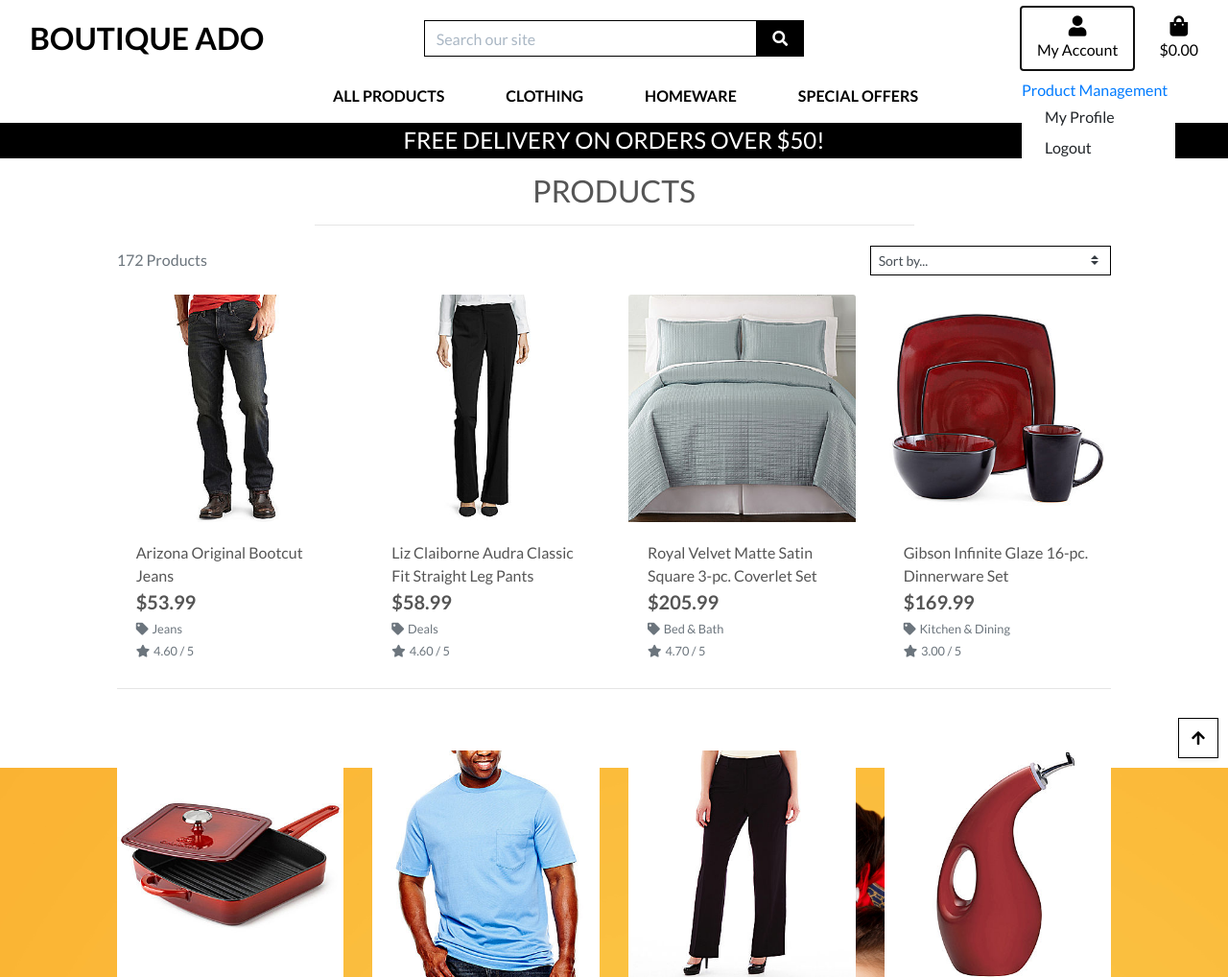
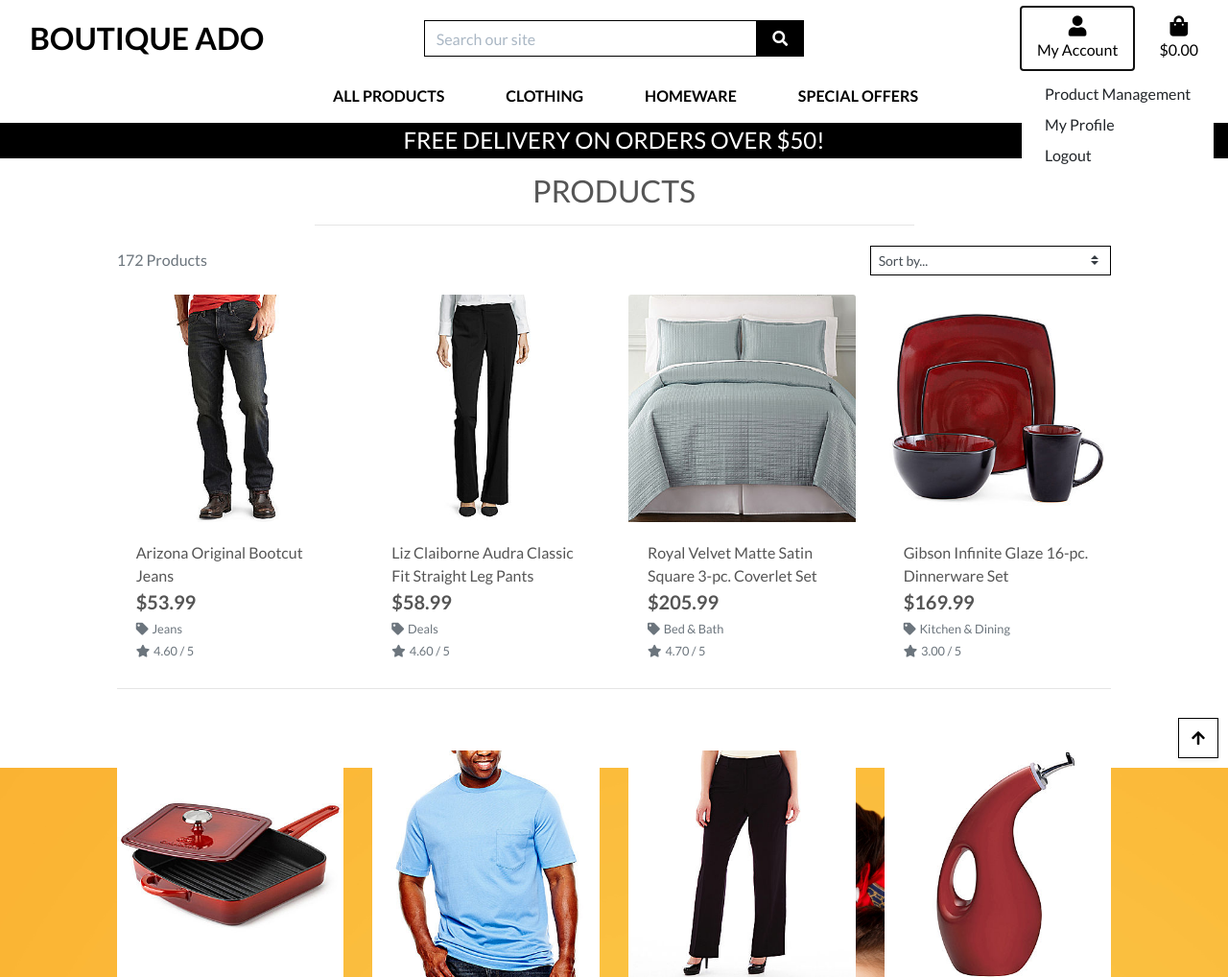
Before and after one commit to roc-11/boutique_ado_v2, a Django app: page /products/ in a window 1280 px wide, after a click on "My Account". Shown: the top 1018 px of the page at 96% size. Run offline with Django 3.2, Linux system fonts and the light colour scheme; the visitor is signed in with stand-in values (Sample User, id 1); data comes from the database, SQL or seed files in the repository; some libraries are stand-ins or nearby versions.

Commit message:
Finished add product functionality

```diff
--- a/bag/templates/bag/bag.html
+++ b/bag/templates/bag/bag.html
@@ -39,7 +39,11 @@
                                 {% for item in bag_items %}
                                     <tr>
                                         <td class="p-3 w-25">
-                                            <img src="{{ item.product.image.url }}" alt="" class="img-fluid rounded">
+                                            {% if item.product.image %}
+                                                <img class="img-fluid rounded" src="{{ item.product.image.url }}" alt="{{ item.product.name }}">
+                                            {% else %}
+                                                <img class="img-fluid rounded" src="{{ MEDIA_URL }}noimage.png" alt="{{ item.product.name }}">
+                                            {% endif %}
                                         </td>
                                         <td class="py-3">
                                             <p class="my-0"><strong>{{ item.product.name }}</strong></p>
--- a/products/views.py
+++ b/products/views.py
@@ -73,7 +73,17 @@ def product_detail(request, product_id):
 
 def add_product(request):
     """ Add a product to the store """
-    form = ProductForm()
+    if request.method == 'POST':
+        form = ProductForm(request.POST, request.FILES)
+        if form.is_valid():
+            form.save()
+            messages.success(request, 'Successfully added product!')
+            return redirect(reverse('add_product'))
+        else:
+            messages.error(request, 'Failed to add product. Please ensure the form is valid.')
+    else:
+        form = ProductForm()
+
     template = 'products/add_product.html'
     context = {
         'form' : form
--- a/profiles/views.py
+++ b/profiles/views.py
@@ -15,8 +15,10 @@ def profile(request):
         if form.is_valid():
             form.save()
             messages.success(request, 'Profile updated successfully')
-
-    form = UserProfileForm(instance=profile)
+        else:
+            messages.error(request, 'Update failed. Please ensure the form is valid.')
+    else:
+        form = UserProfileForm(instance=profile)
     orders = profile.orders.all()
 
     template = 'profiles/profile.html'
--- a/templates/base.html
+++ b/templates/base.html
@@ -79,7 +79,7 @@
                         <div class="dropdown-menu border-0" aria-labelledby="user-options">
                             {% if request.user.is_authenticated %}
                                 {% if request.user.is_superuser %}
-                                    <a href="" class="dropdown-area">Product Management</a>
+                                    <a href="{% url 'add_product' %}" class="dropdown-item">Product Management</a>
                                 {% endif %}
                                 <a href="{% url 'profile' %}" class="dropdown-item">My Profile</a>
                                 <a href="{% url 'account_logout' %}" class="dropdown-item">Logout</a>
--- a/templates/includes/mobile-top-header.html
+++ b/templates/includes/mobile-top-header.html
@@ -30,7 +30,7 @@
     <div class="dropdown-menu border-0" aria-labelledby="user-options">
         {% if request.user.is_authenticated %}
             {% if request.user.is_superuser %}
-                <a href="{% url 'account_logout' %}" class="dropdown-item">Product Management</a>
+                <a href="{% url 'add_product' %}" class="dropdown-item">Product Management</a>
             {% endif %}
             <a href="" class="dropdown-item">My Profile</a>
             <a href="{% url 'account_logout' %}" class="dropdown-item">Logout</a>
--- a/templates/includes/toasts/toast_success.html
+++ b/templates/includes/toasts/toast_success.html
@@ -20,7 +20,11 @@
                 {% for item in bag_items %}
                     <div class="row">
                         <div class="col-3 my-1">
-                            <img class="w-100" src="{{ item.product.image.url }}">
+                            {% if item.product.image %}
+                                <img class="w-100" src="{{ item.product.image.url }}" alt="{{ item.product.name }}">
+                            {% else %}
+                                <img class="w-100" src="{{ MEDIA_URL }}noimage.png" alt="{{ item.product.name }}">
+                            {% endif %}
                         </div>
                         <div class="col-9">
                             <p class="my-0"><strong>{{ item.product.name }}</strong></p>
```
